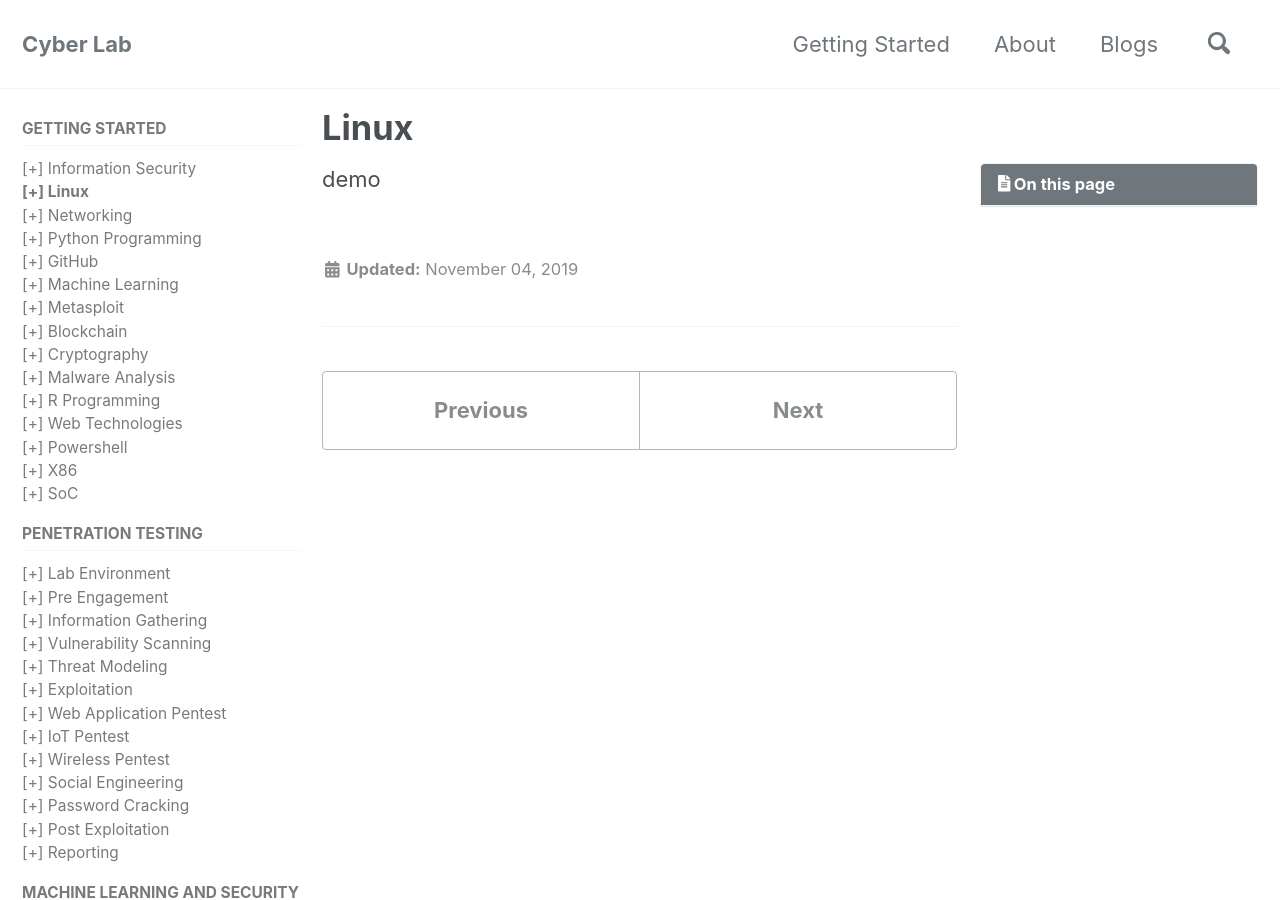
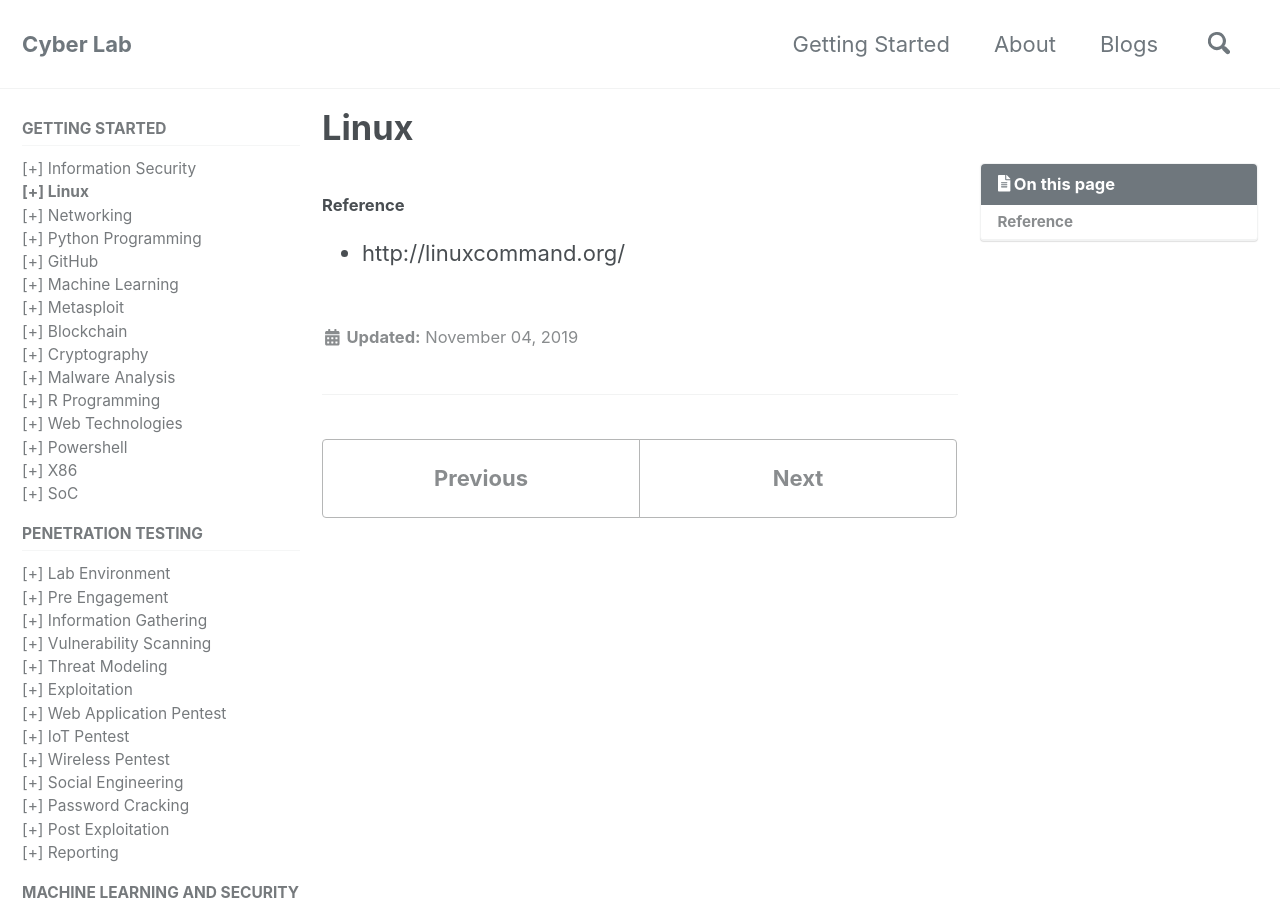
Before and after one commit to mohareti/cyberlab, a Jekyll site: the page built from _docs/02_linux-101.md, in a window 1280 px wide and 900 px high. Built offline with Jekyll 4.4.1, drawn with Linux system fonts in a browser that asks for light colours; cached includes are drawn as plain includes; nearby versions of some CDN libraries.

Commit message:
Update 02_linux-101.md

```diff
--- a/_docs/02_linux-101.md
+++ b/_docs/02_linux-101.md
@@ -3,4 +3,5 @@ title: "Linux"
 permalink: /docs/02_linux-101/
 toc: true
 ---
-demo
+#### Reference
+- http://linuxcommand.org/
```
